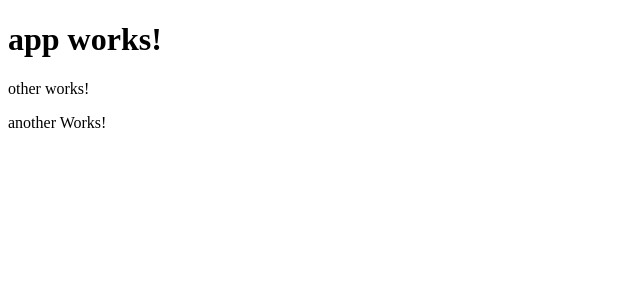
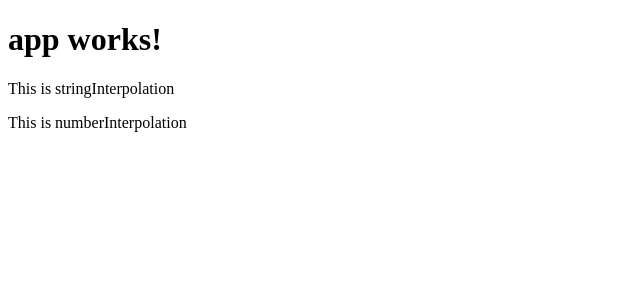
Before and after one commit to ngohungphuc/Angular, an Angular app in the folder first-app/: page / in a window 1280 px wide. Shown: the top 300 px of the page, without its empty margins (0-640 px from the left). Built offline with nearby package versions, Linux system fonts and the light colour scheme.

Commit message:
String interpolation

```diff
--- a/first-app/src/app/app.component.html
+++ b/first-app/src/app/app.component.html
@@ -1,5 +1,4 @@
 <h1>
     {{title}}
 </h1>
-<fa-other></fa-other>
-<app-another></app-another>
+<app-databinding></app-databinding>
--- a/first-app/src/app/app.module.ts
+++ b/first-app/src/app/app.module.ts
@@ -4,14 +4,12 @@
 import {HttpModule} from '@angular/http';
 
 import {AppComponent} from './app.component';
-import {OtherComponent} from './other/other.component';
-import {AnotherComponent} from './other/another.component';
+import { DatabindingComponent } from './databinding/databinding.component';
 
 @NgModule({
     declarations: [
         AppComponent,
-        OtherComponent,
-        AnotherComponent
+        DatabindingComponent
     ],
     imports: [
         BrowserModule,
--- /dev/null
+++ b/first-app/src/app/databinding/databinding.component.html
@@ -0,0 +1,7 @@
+<p>
+    {{stringInterpolation}}
+</p>
+
+<p>
+    {{numberInterpolation}}
+</p>
--- /dev/null
+++ b/first-app/src/app/databinding/databinding.component.ts
@@ -0,0 +1,11 @@
+import {Component, OnInit} from '@angular/core';
+
+@Component({
+    selector: 'app-databinding',
+    templateUrl: './databinding.component.html',
+    styleUrls: ['./databinding.component.css']
+})
+export class DatabindingComponent {
+    stringInterpolation = "This is stringInterpolation";
+    numberInterpolation = "This is numberInterpolation";
+}
--- a/first-app/src/app/other/another.component.ts
+++ /dev/null
@@ -1,19 +0,0 @@
-import { Component, OnInit } from '@angular/core';
-
-@Component({
-  selector: 'app-another',
-  template: `
-    <p>
-      another Works!
-    </p>
-  `,
-  styles: []
-})
-export class AnotherComponent implements OnInit {
-
-  constructor() { }
-
-  ngOnInit() {
-  }
-
-}
--- a/first-app/src/app/other/other.component.html
+++ /dev/null
@@ -1,3 +0,0 @@
-<p>
-  other works!
-</p>
--- a/first-app/src/app/other/other.component.ts
+++ /dev/null
@@ -1,14 +0,0 @@
-import { Component, OnInit } from '@angular/core';
-
-@Component({
-  selector: 'fa-other',
-  templateUrl: './other.component.html'
-})
-export class OtherComponent implements OnInit {
-
-  constructor() { }
-
-  ngOnInit() {
-  }
-
-}
```
Also changed, not shown: first-app/src/app/databinding/databinding.component.css (added), 1 other file (tests, documents, lock files or other folders).
